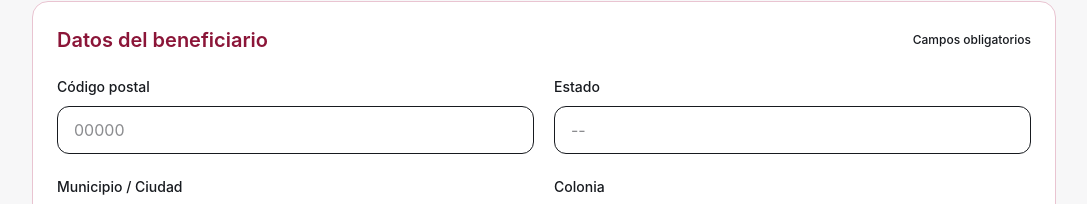
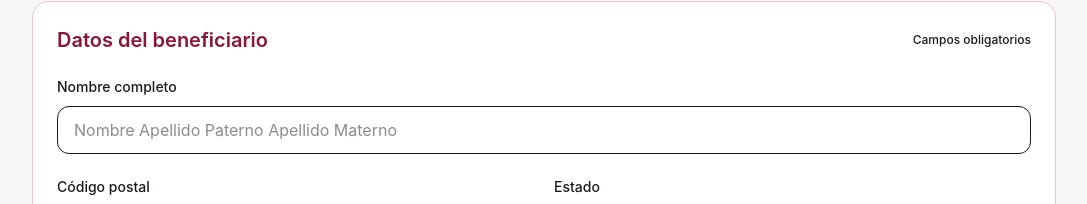
Before and after one commit to Pohe1999/mercado-solidario, a React (Vite) app: page / in a window 1280 px wide. Shown: the part 450-654 px from the top of the page, without its empty margins (96-1183 px from the left). Built offline with nearby package versions, Linux system fonts and the light colour scheme; no server answers.

Commit message:
Agregar campo nombre completo con validación de solo letras y conversión a mayúsculas

```diff
--- a/src/App.jsx
+++ b/src/App.jsx
@@ -21,6 +21,7 @@ function App() {
   } = useForm({
     defaultValues: {
       smName: '',
+      nombreCompleto: '',
       postalCode: '',
       colonia: '',
       address: '',
@@ -121,6 +122,7 @@ function App() {
         smSector: String(selectedSm?.sector ?? ''),
         smSeccion: String(selectedSm?.seccion ?? ''),
         smFraccion: String(selectedSm?.fraccion ?? ''),
+        nombreCompleto: formData.nombreCompleto.trim().toUpperCase(),
         postalCode: formData.postalCode,
         state: locationData?.places?.[0]?.state ?? '',
         city: locationData?.places?.[0]?.['place name'] ?? '',
@@ -301,6 +303,30 @@ function App() {
           </div>
 
           <div className="mt-5 grid gap-4 sm:gap-5 md:grid-cols-2">
+            <div className="md:col-span-2">
+              <label className="text-sm font-medium text-graphite-700">Nombre completo</label>
+              <input
+                {...register('nombreCompleto', {
+                  required: 'El nombre completo es obligatorio',
+                  pattern: {
+                    value: /^[a-zA-ZáéíóúÁÉÍÓÚñÑüÜ\s]+$/,
+                    message: 'Solo se permiten letras',
+                  },
+                  minLength: {
+                    value: 3,
+                    message: 'Ingresa el nombre completo',
+                  },
+                })}
+                placeholder="Nombre Apellido Paterno Apellido Materno"
+                className="mt-2 w-full rounded-xl border border-graphite-200 bg-graphite-50 px-4 py-3 text-sm text-graphite-800 outline-none transition focus:border-[#8B1538] focus:ring-2 focus:ring-[#E9C4D1]"
+              />
+              {errors.nombreCompleto && (
+                <p className="mt-1 text-xs font-medium text-[#B42318]">
+                  {errors.nombreCompleto.message}
+                </p>
+              )}
+            </div>
+
             <div>
               <label className="text-sm font-medium text-graphite-700">Código postal</label>
               <input
```
Also changed, not shown: 1 other file (tests, documents, lock files or other folders).
